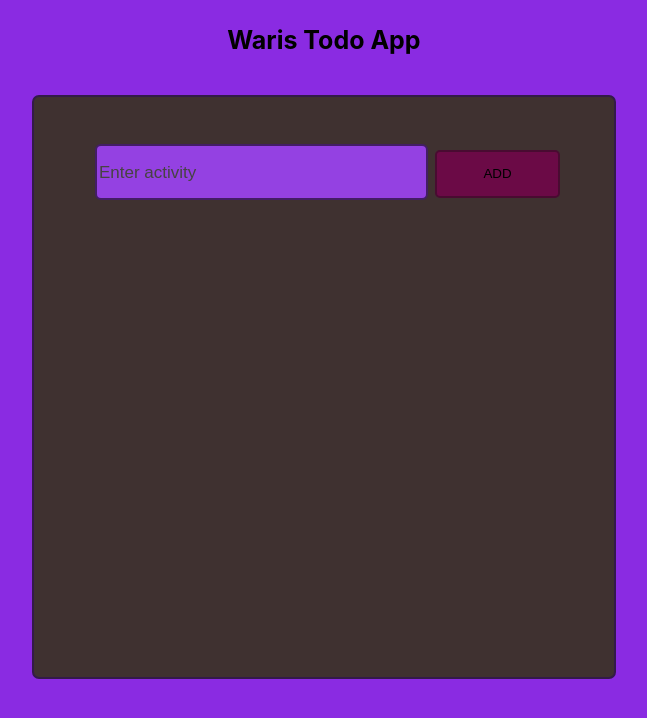
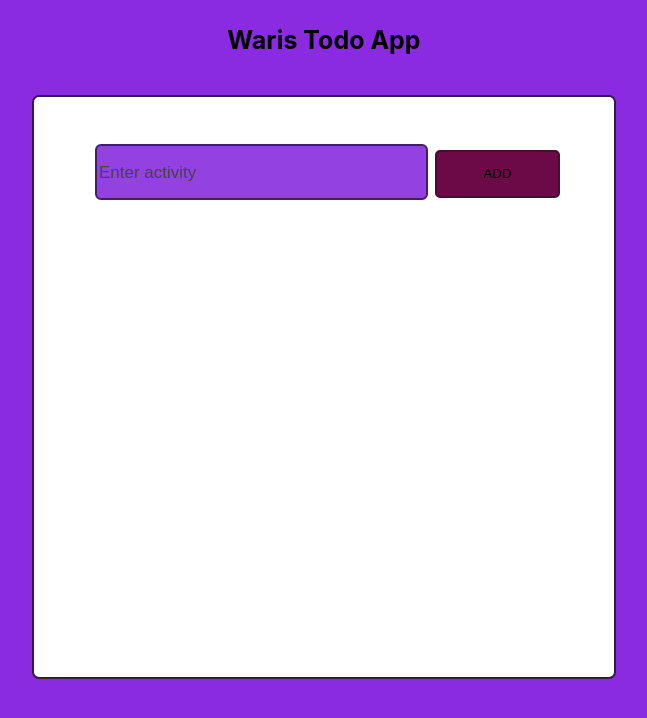
Before and after one commit to oloyedewaris/react-todo-app, a React (Create React App) app: page / in a window 1280 px wide. Shown: the top 718 px of the page, without its empty margins (316-963 px from the left). Built offline with nearby package versions, Linux system fonts and the light colour scheme.

Commit message:
making new changes

```diff
--- a/src/App.module.css
+++ b/src/App.module.css
@@ -6,7 +6,7 @@ h3 {
   cursor: pointer;
 }
 .main {
-  background-color: #3f3130;
+  background-color: White;
   min-height: 450px;
   text-align: center;
   max-width: 500px;
```
